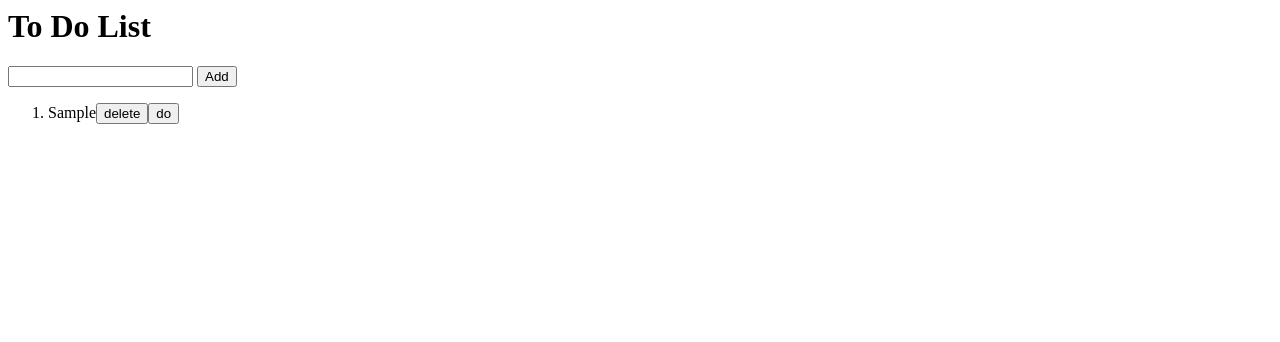
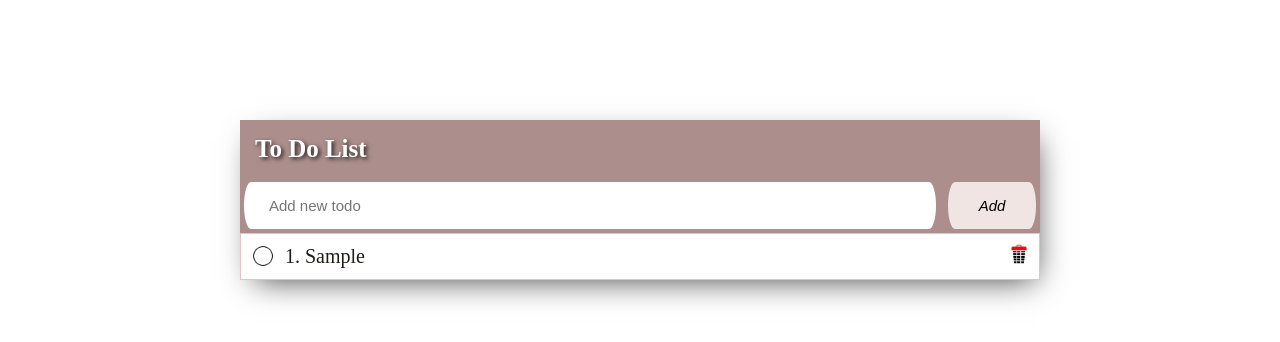
Before and after one commit to zahra-yousefi/new-todo, a plain HTML site: page index.html in a window 1280 px wide. Both pictures are taken after typing "Sample" into the empty fields and a click on the input "Add". Drawn offline with Linux system fonts and the light colour scheme.

Commit message:
added & defined app.css file.

```diff
--- /dev/null
+++ b/app.css
@@ -0,0 +1,119 @@
+@media (max-width: 500px) {
+    /* Your CSS rules here */
+    }
+
+
+
+:focus {
+    outline: none;
+}
+
+.container {
+    background: rgb(172, 143, 140);
+    max-width: 800px;
+    margin: 120px auto;
+    box-shadow: 5px 10px 30px -10px rgba(0, 0, 0, 0.75);
+}
+
+input {
+    font-size: 15px;
+    padding: 15px;
+}
+
+.todo-input {
+    background: #f7f7f7;
+    color: #8E0E00;
+    width: calc(100% - 100px);
+    padding-left: 25px;
+    border: 4px solid rgb(172, 143, 140);
+    border-radius: 20px/50px;
+}
+
+.todo-input:focus {
+    background: #fff;
+}
+
+.addBtn {
+    border: 4px solid rgb(172, 143, 140);
+    width: 96px;
+    background: rgb(241, 229, 227);
+    font-style: italic;
+    cursor: pointer;
+    border-radius: 20px/50px;
+    float: right;
+}
+
+.h1-title {
+    background: rgb(172, 143, 140);
+    color: #fff;
+    margin: 0;
+    padding: 15px;
+    font-size: 25px;
+    text-shadow: 2px 2px 4px #1F1C18;
+}
+
+.span-input {
+    color: #1F1C18;
+    height: 45px;
+    line-height: 45px;
+    font-size: 20px;
+    padding: 0px;
+}
+
+.ul-tasks {
+    background: #fff;
+    margin: 0px;
+    color: #1F1C18;
+    list-style-type: none;
+    padding: 0px;
+    overflow-y: auto;
+    max-height: 500px;
+}
+
+.form {
+    margin: 0px;
+}
+
+.li-task {
+    border: 1px solid rgb(224, 198, 195);
+    cursor: pointer;
+}
+
+li:nth-child(2n) {
+    background: rgb(250, 247, 247);
+}
+
+.undo-btn {
+    background-image: url('img/DoCheck.png');
+    float: left;
+    padding: 12px;
+    background-size: contain;
+    background-repeat: no-repeat;
+    margin: 10px;
+}
+
+.do-btn {
+    background-image: url('img/UndoCircle.png');
+    float: left;
+    padding: 12px;
+    background-size: contain;
+    background-repeat: no-repeat;
+    margin: 10px;
+}
+
+.delete-btn {
+    background-image: url('img/delete-spam.png');
+    float: right;
+    padding: 10px;
+    background-size: contain;
+    background-repeat: no-repeat;
+    margin: 10px;
+}
+
+.todo-undo-colore {
+    color: rgb(204, 201, 201);
+    height: 45px;
+    line-height: 45px;
+    font-size: 20px;
+    padding: 0px;
+}
--- a/index.html
+++ b/index.html
@@ -2,16 +2,23 @@
 
 <head>
         <title>TODO List</title>
+        <link rel="stylesheet" type="text/css" href="app.css" />
 </head>
 
 <body>
-        <h1>To Do List</h1>
-        <form action="javascript:0" onsubmit="addItem()" autocomplete="off">
-                <input id="newTask" type="text" autofocus>
-                <input type="submit" value="Add"></input>
+        <div class="container">
+                <h1 class = 'h1-title'>To Do List</h1>
+                <form action="javascript:0" onsubmit="addItem()" class = 'form'>
+                        <input class='todo-input' id="newTask" type="text" autofocus autocomplete="off" placeholder="Add new todo">
+                        <input class='addBtn' type="submit" value="Add"></input>
 
-        </form>
-        <ol id="container"></ol>
+                </form>
+                <ul id="todoListcontainer" class ='ul-tasks'></ul>
+        </div>
+        <div>
+
+        </div>
+
         <script src="app.js"></script>
         <script src="view.js"></script>
 </body>
--- a/view.js
+++ b/view.js
@@ -1,17 +1,20 @@
 var input = document.getElementById('newTask');
-var container = document.getElementById('container');
+var container = document.getElementById('todoListcontainer');
+var index = 1;
 
 function addItem() {
     var inputText = input.value;
     if (!inputText) {
-        alert('Please enter a task.');
         return;
     }
     input.value = '';
+    input.focus();
     addTodo(inputText);
 }
 
 function render() {
+    index = 1;
+
     clearContainer();
     for (var i = 0; i < todoList.length; i++) {
         var li = createTodoElement(todoList[i]);
@@ -27,20 +30,27 @@ function clearContainer() {
 
 function createTodoElement(todo) {
     var li = document.createElement('li');
-    li.textContent = todo.text;
+    li.className = 'li-task';
+    var span = document.createElement('span');
+    span.className = todo.isDone ? 'todo-undo-colore' : 'span-input';
+    span.textContent = index + '. ' + todo.text;
+    index++;
+    li.appendChild(span);
+
     if (todo.isDone) {
         li.style.textDecoration = 'line-through';
     }
 
-    var remove = document.createElement('button');
-    remove.textContent = 'delete';
+
+    var remove = document.createElement('span');
+    remove.className = 'delete-btn';
+
+    var doUndo = document.createElement('span');
+    doUndo.className = todo.isDone ? 'undo-btn' : 'do-btn';
+
     li.appendChild(remove);
     remove.onclick = function () { removeTodo(todo); };
-
-    var doUndo = document.createElement('button');
-    doUndo.textContent = todo.isDone ? 'undo' : 'do';
     li.appendChild(doUndo);
-    doUndo.onclick = function () { doUndoTodo(todo); };
-
+    li.onclick = function () { doUndoTodo(todo); };
     return li;
 }
```
Also changed, not shown: img/Do.png (added), img/DoCheck.png (added), img/Undelete.png (added), img/UndoCircle.png (added), img/delete-spam.png (added), img/delete.png (added), img/if_Close_Icon_Circle_1398920.png (added), img/if_circle-close_430088.png (added), img/if_close_1282956.png (added), img/undo.png (added), 1 other file.
